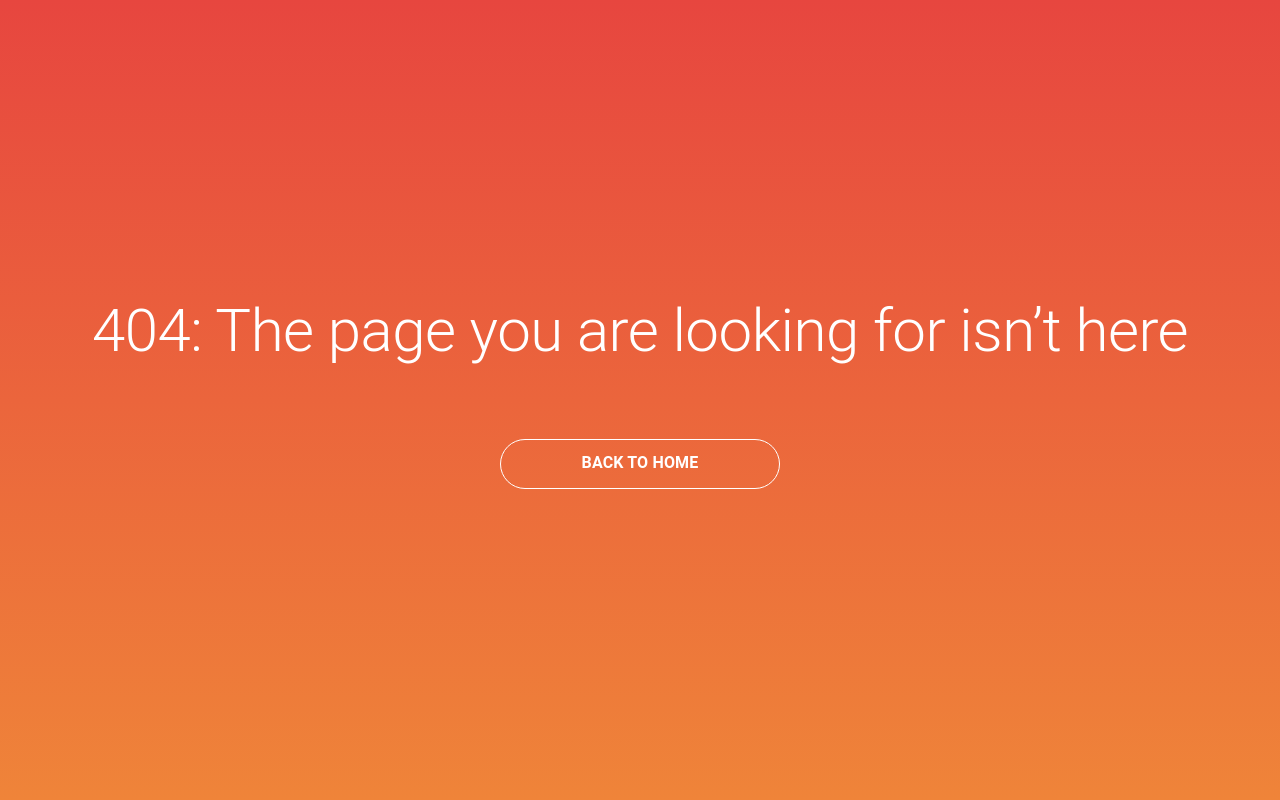
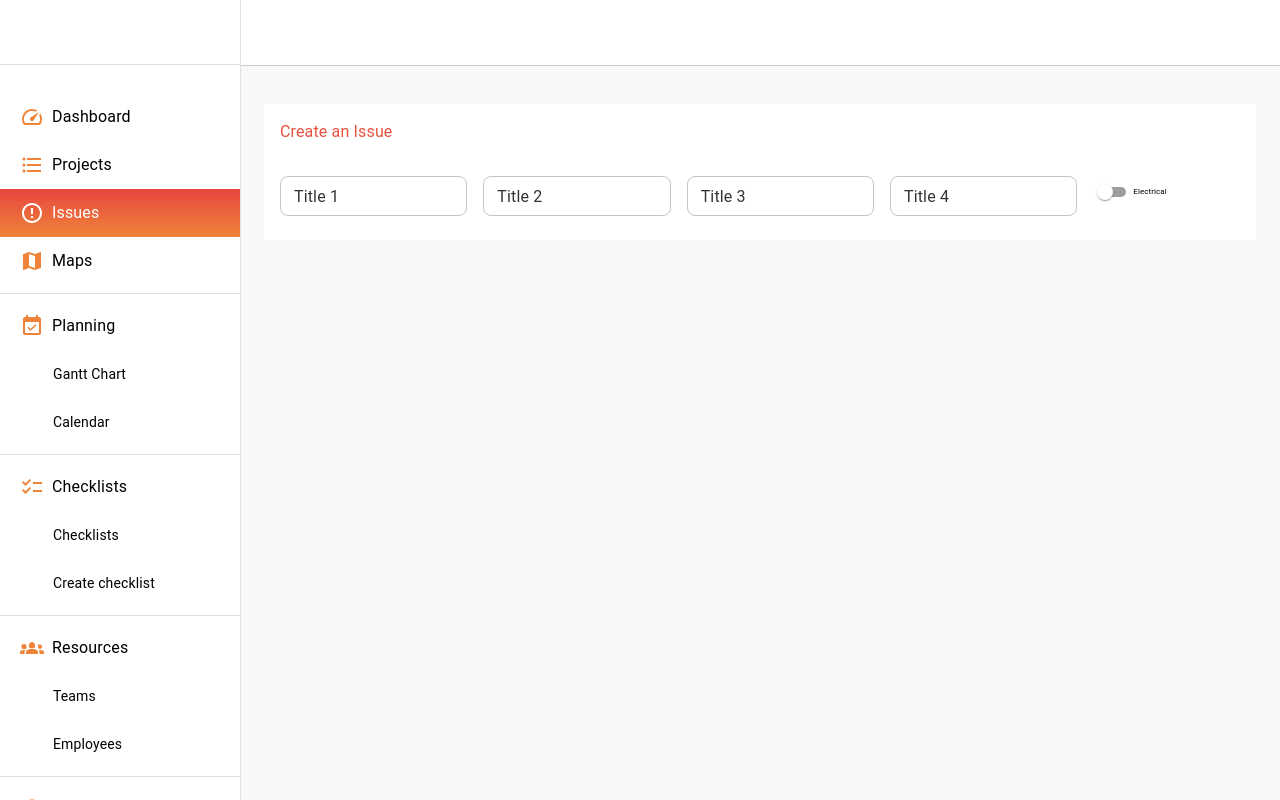
Before and after one commit to sameer0075/test-task-fe, a React (Create React App) app: page /issues in a window 1280 px wide. Before the commit this address had no page. Built offline with nearby package versions, Linux system fonts and the light colour scheme.

Commit message:
Feature: Issues Page Design

```diff
--- a/src/App.tsx
+++ b/src/App.tsx
@@ -21,7 +21,7 @@ function App() {
 
   return (
     // Render the App component
-    <div className="App">
+    <div>
       {/* Render the BrowserRouter component */}
       <BrowserRouter>
         {/* Render the Routes component */}
--- a/src/Components/Generic-Components/DashboardLayout/DashboardLayoutContent.tsx
+++ b/src/Components/Generic-Components/DashboardLayout/DashboardLayoutContent.tsx
@@ -6,11 +6,12 @@ import { experimentalStyled } from "@mui/material";
  */
 const DashboardLayoutContent = experimentalStyled('div')({
   // Set the flex properties to take up all available space.
-  flex: '1 1 auto',
+  // flex: '1 1 auto',
   // Set the height to 100% of the parent element.
   height: '100%',
   // Enable auto scrolling for overflow content.
   overflow: 'auto',
+
   // Set the position to relative to enable positioning of child elements.
   position: 'relative',
   // Enable touch-based scrolling on Safari.
--- a/src/Components/Generic-Components/DashboardLayout/DashboardLayoutRoot.tsx
+++ b/src/Components/Generic-Components/DashboardLayout/DashboardLayoutRoot.tsx
@@ -6,11 +6,11 @@ const DashboardLayoutRoot = experimentalStyled('div')(
   ({ theme }) => (
     {
       // Set the background color to the default background color from the theme.
-      backgroundColor: theme.palette.background.default,
+      backgroundColor: '#F7F8FA',
       // Set the display property to 'flex' to enable flexbox layout.
       display: 'flex',
       // Set the height property to '100%' to take up all available vertical space.
-      height: '100%',
+      height: '100vh',
       // Set the overflow property to 'hidden' to prevent content from overflowing.
       overflow: 'hidden',
       // Set the width property to '100%' to take up all available horizontal space.
--- a/src/Components/Generic-Components/TextInput/index.tsx
+++ b/src/Components/Generic-Components/TextInput/index.tsx
@@ -16,7 +16,7 @@ import { CustomTextField } from "../../Modular-Components/Auth/styled-components
  * @param extraProps - Extra properties for the input field.
  * @returns JSX.Element
  */
-const CustomTextInput = ({ margin = 'normal', fullWidth, id, name, size = 'medium', label, InputProps, type, extraProps }: TextInputInterface) => {
+const CustomTextInput = ({ margin = 'normal', fullWidth, id, name, size = 'medium', label, InputProps, type, extraProps,sx }: TextInputInterface) => {
     // Determine the input type based on whether it is a password field and showPassword flag
     const inputType = type === 'password' ? extraProps.showPassword ? 'text' : 'password' : type;
     console.log("input type", inputType, extraProps);
@@ -24,7 +24,7 @@ const CustomTextInput = ({ margin = 'normal', fullWidth, id, name, size = 'mediu
     return (
         <CustomTextField
             margin={margin}
-            sx={inputStyle}
+            sx={sx ? {...inputStyle, sx} : {...inputStyle}}
             fullWidth={fullWidth}
             id={id}
             name={name}
--- a/src/Components/Modular-Components/Auth/index.tsx
+++ b/src/Components/Modular-Components/Auth/index.tsx
@@ -65,6 +65,7 @@ const AuthLayout = () => {
                                         InputProps={{
                                             style: inputBorder
                                         }}
+                                        sx={{width: '274px'}}
                                     />
                                 </Box>
 
@@ -72,11 +73,11 @@ const AuthLayout = () => {
                                 <Box sx={{ mb: 0.1 }}>
                                     <CustomTextInput
                                         margin="normal"
-                                        sx={inputStyle}
                                         fullWidth={true}
                                         name="password"
                                         type="password"
                                         id="password"
+                                        sx={{width: '274px'}}
                                         label={
                                             <Box sx={inputLabel}>
                                                 <LockOutlinedIcon />
--- a/src/Components/Modular-Components/Auth/styles.ts
+++ b/src/Components/Modular-Components/Auth/styles.ts
@@ -6,10 +6,9 @@ const loginText = {
 }
 
 const inputStyle = {
-    width: '274px',
     '&:focus': {
         border: '1px solid #E7463F'
-      },
+     },
 }
 
 const inputBorder = {
--- /dev/null
+++ b/src/Components/Modular-Components/Issues/index.tsx
@@ -0,0 +1,86 @@
+import { Box, Grid, Typography } from "@mui/material";
+import Switch from '@mui/material/Switch';
+
+import CustomTextInput from "../../Generic-Components/TextInput";
+import { inputBorder } from "../Auth/styles";
+
+function IssuesLayout() {
+    const label = { inputProps: { 'aria-label': 'Switch demo' } };
+    return (
+        <Box sx={{ backgroundColor: 'white', padding: 2, marginTop:5 }}>
+            <Box>
+                <Typography sx={{ color: '#E9513E', marginBottom: 2 }}>Create an Issue</Typography>
+
+                <Grid container spacing={2}>
+            <Grid item xs={12}>
+                <Grid container spacing={2}>
+                    <Grid item xs={12} sm={6} md={2.5}>
+                        <CustomTextInput
+                            margin="normal"
+                            fullWidth={false}
+                            id="title1"
+                            name="title1"
+                            size='small'
+                            label='Title 1'
+                            InputProps={{
+                                style: inputBorder,
+                            }}
+                        />
+                    </Grid>
+                    <Grid item xs={12} sm={6} md={2.5}>
+                        <CustomTextInput
+                            margin="normal"
+                            fullWidth={false}
+                            id="title2"
+                            name="title2"
+                            size='small'
+                            label='Title 2'
+                            InputProps={{
+                                style: inputBorder
+                            }}
+                        />
+                    </Grid>
+                    <Grid item xs={12} sm={6} md={2.5}>
+                        <CustomTextInput
+                            margin="normal"
+                            fullWidth={false}
+                            id="title3"
+                            name="title3"
+                            size='small'
+                            label='Title 3'
+                            InputProps={{
+                                style: inputBorder
+                            }}
+                        />
+                    </Grid>
+                    <Grid item xs={12} sm={6} md={2.5}>
+                        <CustomTextInput
+                            margin="normal"
+                            fullWidth={false}
+                            id="title4"
+                            name="title4"
+                            size='small'
+                            label='Title 4'
+                            InputProps={{
+                                style: inputBorder
+                            }}
+                        />
+                    </Grid>
+                    <Grid item xs={12} sm={6} md={2} sx={{display: 'flex', alignItems: 'center'}}>
+                        <Switch
+                            id="toggle-switch"
+                            name="toggle-switch"
+                            color="primary"
+                            size="small"
+                        />
+                        <Typography sx={{fontSize: '8px'}}>Electrical</Typography>
+                    </Grid>
+                </Grid>
+            </Grid>
+        </Grid>
+            </Box>
+        </Box>
+    );
+}
+
+export default IssuesLayout;
--- /dev/null
+++ b/src/pages/Auth/index.tsx
@@ -0,0 +1,18 @@
+import type { FC } from 'react';
+import AuthLayout from '../../Components/Modular-Components/Auth';
+
+/**
+ * AuthPage component.
+ *
+ * This component renders the Auth component.
+ *
+ * @returns {JSX.Element} The NotFound component.
+ */
+const AuthPage: FC = () => {
+  // Render the Auth component
+  return (
+    <AuthLayout/>
+  );
+};
+
+export default AuthPage;
--- a/src/pages/Issues/index.tsx
+++ b/src/pages/Issues/index.tsx
@@ -1,4 +1,5 @@
 import { Container, Grid, Typography } from '@mui/material'
+import IssuesLayout from '../../Components/Modular-Components/Issues'
 
 /**
  * Issues component is the root component for the issues page.
@@ -10,21 +11,18 @@ const Issues = () => {
   return (
     // Container with padding
     <Container>
-      <Grid position="relative" sx={{ py: 4 }}>
+      {/* <Grid position="relative" sx={{ py: 4 }}>
         <Grid container spacing={2}>
-          {/* Grid item for the heading */}
           <Grid item xs={12} md={8}>
             <Grid item sx={{ paddingLeft: 2 }}>
-              {/* Typography component for the heading */}
-              <Typography>
-                {/* Heading text */}
-                Issues
-              </Typography>
+              <IssuesLayout />
             </Grid>
           </Grid>
 
         </Grid>
-      </Grid>
+      </Grid> */}
+
+    <IssuesLayout />
     </Container>
   )
 }
--- a/src/routes/index.tsx
+++ b/src/routes/index.tsx
@@ -1,5 +1,5 @@
 import DashboardLayout from "../Components/Generic-Components/DashboardLayout";
-import Auth from "../Components/Modular-Components/Auth";
+import AuthPage from "../pages/Auth";
 import Dashboard from "../pages/Dashboard";
 import Issues from "../pages/Issues";
 import NotFoundPage from "../pages/NotFound";
@@ -15,7 +15,16 @@ export const PublicRoutes = [
 		// The path for the root route
 		path: "/",
 		// The component for the root route
-		component: <Auth />,
+		component: <AuthPage />,
+	},
+	{
+		// The path for the issues route
+		path: "/issues",
+		// The component for the issues route
+		// The DashboardLayout component is wrapped around the Issues component
+		component: <DashboardLayout>
+			<Issues />
+		</DashboardLayout>,
 	},
 	{
 		// The path for the not found route
```
Also changed, not shown: src/Components/Generic-Components/SelectInput/index.tsx (added, +22 -0 lines).
